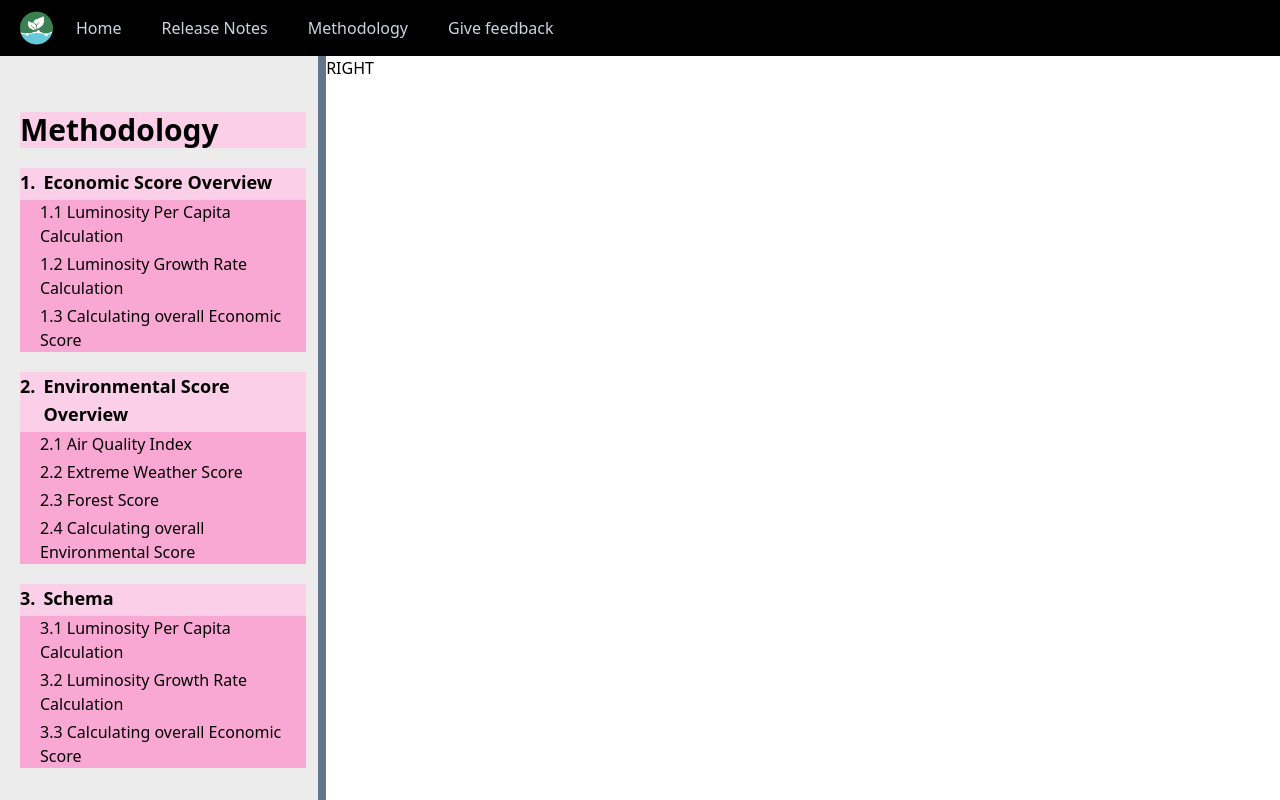
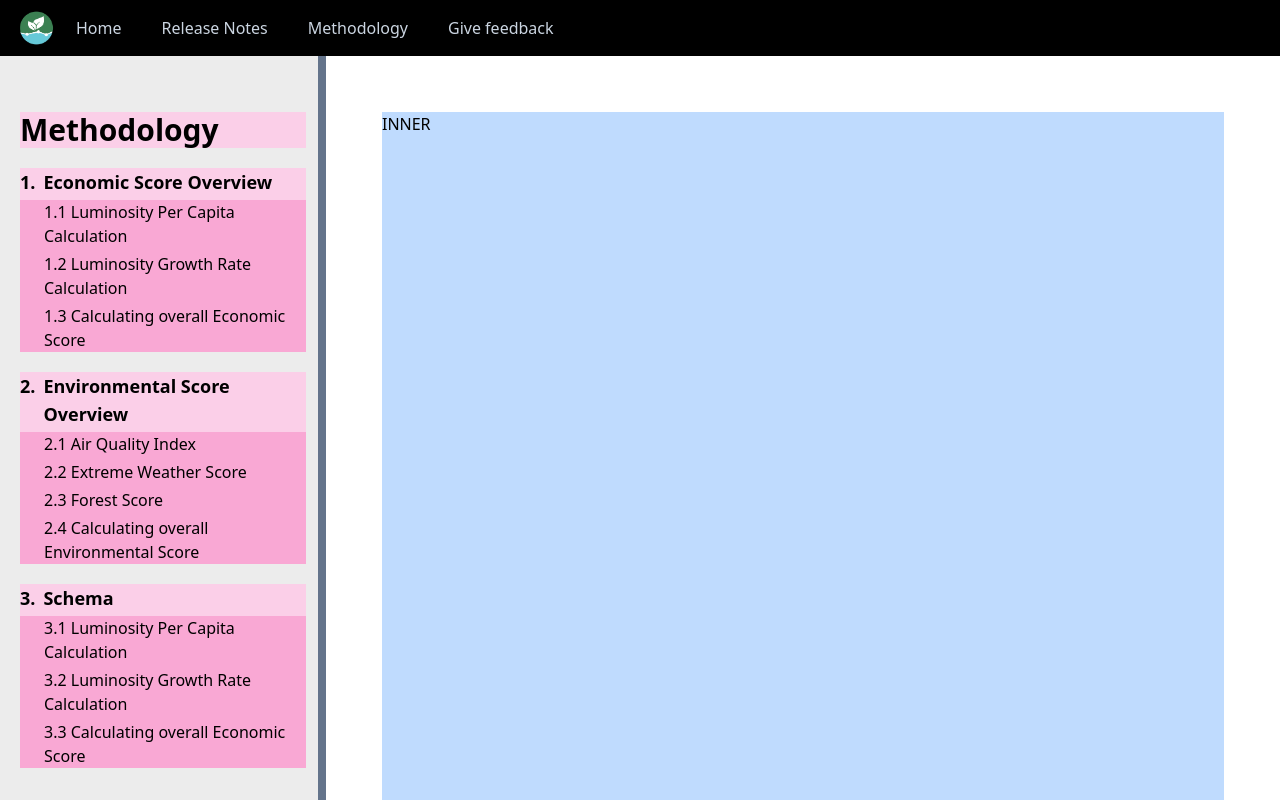
Before and after one commit to RobJJ/gpbp-ldt, a Next.js app: page /methodology in a window 1280 px wide. Built offline with nearby package versions, Linux system fonts and the light colour scheme.

Commit message:
methodology page setup content

```diff
--- a/src/app/methodology/page.jsx
+++ b/src/app/methodology/page.jsx
@@ -1,3 +1,5 @@
+import airQualityImage from "../../../public/air_quality_breakdown.png";
+
 export const metadata = {
   title: "GED: Methodology",
   description: "Green Economy Diagnostic Tool",
@@ -14,7 +16,7 @@ export default function MethodologyPage() {
           <h3 className="text-lg font-bold flex gap-2">
             <span>1.</span> Economic Score Overview
           </h3>
-          <div className="flex flex-col gap-1 bg-pink-300 pl-5">
+          <div className="flex flex-col gap-1 bg-pink-300 pl-6">
             <span>1.1 Luminosity Per Capita Calculation</span>
             <span>1.2 Luminosity Growth Rate Calculation</span>
             <span>1.3 Calculating overall Economic Score</span>
@@ -25,7 +27,7 @@ export default function MethodologyPage() {
           <h3 className="text-lg font-bold flex gap-2">
             <span>2.</span> Environmental Score Overview
           </h3>
-          <div className="flex flex-col gap-1 bg-pink-300 pl-5">
+          <div className="flex flex-col gap-1 bg-pink-300 pl-6">
             <span>2.1 Air Quality Index</span>
             <span>2.2 Extreme Weather Score</span>
             <span>2.3 Forest Score</span>
@@ -37,7 +39,7 @@ export default function MethodologyPage() {
           <h3 className="text-lg font-bold flex gap-2">
             <span>3.</span> Schema
           </h3>
-          <div className="flex flex-col gap-1 bg-pink-300 pl-5">
+          <div className="flex flex-col gap-1 bg-pink-300 pl-6">
             <span>3.1 Luminosity Per Capita Calculation</span>
             <span>3.2 Luminosity Growth Rate Calculation</span>
             <span>3.3 Calculating overall Economic Score</span>
@@ -45,7 +47,9 @@ export default function MethodologyPage() {
         </div>
       </section>
       {/* Content section : Left */}
-      <section className="bg-white w-3/4 h-full">RIGHT</section>
+      <section className="bg-white w-3/4 h-full flex px-14 pt-14">
+        <div className="bg-blue-200 w-full h-full">INNER</div>
+      </section>
     </div>
   );
 }
```
Also changed, not shown: public/air_quality_breakdown.png (added).
